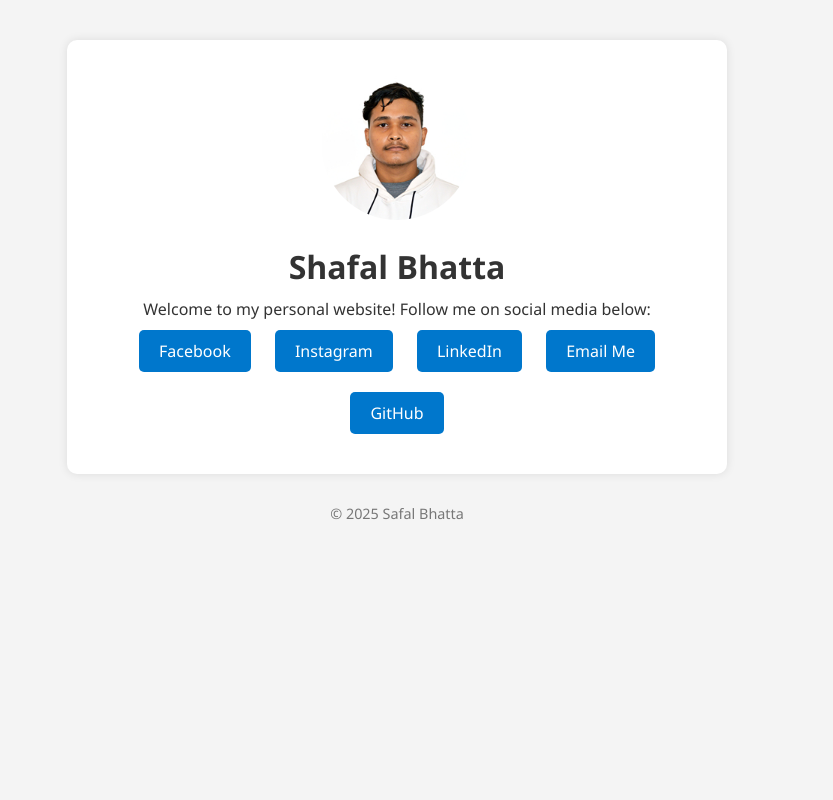
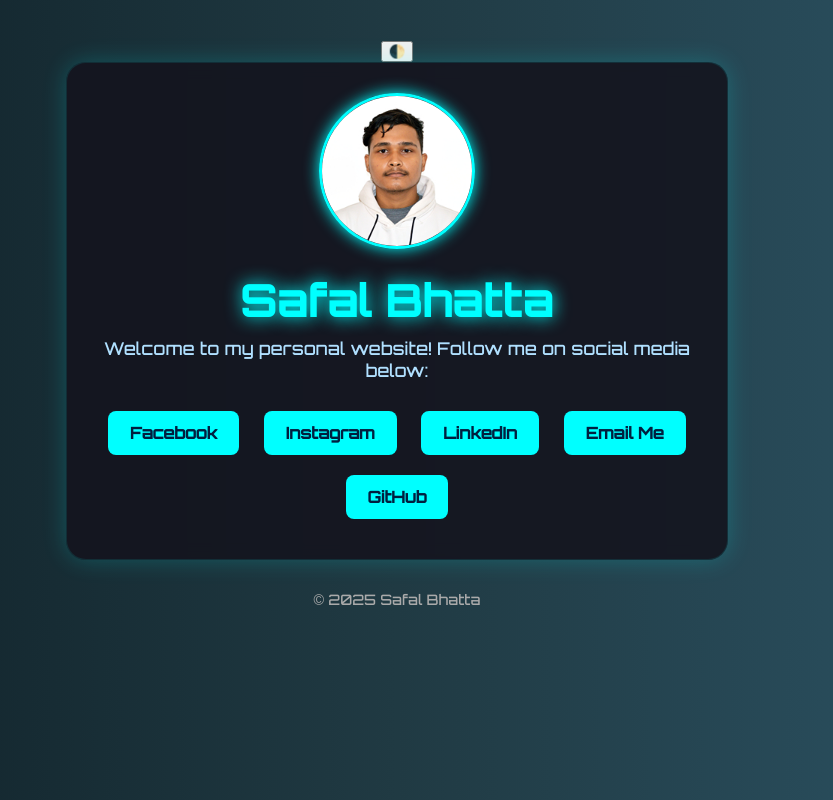
Before and after one commit to SafalB1148/shafalbhatta.github.io, a plain HTML site: page index.html in a window 1280 px wide. Shown: the whole page, without its empty margins (243-1076 px from the left). Drawn offline with Linux system fonts and the light colour scheme.

Commit message:
Implement theme toggle functionality

```diff
--- a/index.html
+++ b/index.html
@@ -5,11 +5,16 @@
   <meta name="viewport" content="width=device-width, initial-scale=1.0"/>
   <title>Safal Bhatta</title>
   <link rel="stylesheet" href="style.css" />
+  <link href="https://fonts.googleapis.com/css2?family=Orbitron:wght@500&display=swap" rel="stylesheet">
 </head>
 <body>
+  <div class="toggle-container">
+    <button id="toggle-theme">🌓</button>
+  </div>
+
   <div class="container">
-<img src="safal2.JPG" alt="Shafal Bhatta" class="avatar" />
-    <h1>Shafal Bhatta</h1>
+    <img src="safal2.jpg" alt="safalbhatta" class="avatar" />
+    <h1>Safal Bhatta</h1>
     <p>Welcome to my personal website! Follow me on social media below:</p>
     <div class="links">
       <a href="https://facebook.com/safal.bhatta.1" target="_blank">Facebook</a>
@@ -19,6 +24,9 @@
       <a href="https://github.com/Safalbhatta" target="_blank">GitHub</a>
     </div>
   </div>
+
   <footer>&copy; 2025 Safal Bhatta</footer>
+
+  <script src="script.js"></script>
 </body>
 </html>
--- /dev/null
+++ b/script.js
@@ -0,0 +1,23 @@
+document.addEventListener("DOMContentLoaded", () => {
+    const toggleButton = document.getElementById("toggle-theme");
+    const body = document.body;
+
+    // Check if the theme preference is saved in localStorage
+    const savedTheme = localStorage.getItem("theme");
+    if (savedTheme) {
+      body.classList.add(savedTheme); // Apply saved theme on load
+    }
+
+    // Toggle between dark and light themes
+    toggleButton.addEventListener("click", () => {
+      body.classList.toggle("dark-theme");
+      body.classList.toggle("light-theme");
+
+      // Save the current theme in localStorage
+      if (body.classList.contains("dark-theme")) {
+        localStorage.setItem("theme", "dark-theme");
+      } else {
+        localStorage.setItem("theme", "light-theme");
+      }
+    });
+  });
--- a/style.css
+++ b/style.css
@@ -1,61 +1,118 @@
-/* Reset some default styles */
+@import url('https://fonts.googleapis.com/css2?family=Orbitron:wght@500&display=swap');
+
 body, h1, p, a {
   margin: 0;
   padding: 0;
-    font-family: 'Segoe UI', Tahoma, Geneva, Verdana, sans-serif;
+  font-family: 'Orbitron', sans-serif;
 }
 
-  /* Set background and text styling */
 body {
-    background-color: #f4f4f4;
-    color: #333;
+  background: linear-gradient(to right, #0f2027, #203a43, #2c5364);
+  color: #e0f7ff;
   text-align: center;
   padding: 40px;
+  overflow-x: hidden;
 }
 
-  /* Container styling */
+/* Container */
 .container {
   max-width: 600px;
   margin: auto;
-    background-color: white;
+  background: rgba(20, 20, 30, 0.9);
   padding: 30px;
-    border-radius: 10px;
-    box-shadow: 0 0 10px rgba(0, 0, 0, 0.1);
+  border-radius: 20px;
+  box-shadow: 0 0 25px rgba(0, 255, 255, 0.2);
+  backdrop-filter: blur(8px);
+  border: 1px solid rgba(0, 255, 255, 0.1);
+  animation: floatIn 1s ease-out;
 }
 
-  /* Profile image */
+/* Avatar */
 .avatar {
   width: 150px;
   height: 150px;
   border-radius: 50%;
   object-fit: cover;
   margin-bottom: 20px;
+  border: 3px solid #00ffff;
+  box-shadow: 0 0 15px #00ffff;
+  transition: transform 0.4s ease;
+}
+.avatar:hover {
+  transform: scale(1.05) rotate(1deg);
 }
 
-  /* Name heading */
+/* Heading */
 h1 {
   margin-bottom: 10px;
+  color: #00ffff;
+  font-size: 2.7rem;
+  letter-spacing: 1px;
+  animation: glow 2s infinite alternate;
 }
 
-  /* Links styling */
+/* Description */
+p {
+  margin-bottom: 20px;
+  font-size: 1.1rem;
+  color: #b0e0ff;
+}
+
+/* Social links */
 .links a {
   display: inline-block;
   margin: 10px;
-    padding: 10px 20px;
+  padding: 12px 22px;
   text-decoration: none;
-    color: white;
-    background-color: #0077cc;
-    border-radius: 5px;
-    transition: background-color 0.3s;
+  font-weight: bold;
+  color: #001f3f;
+  background: #00ffff;
+  border-radius: 8px;
+  transition: all 0.3s ease-in-out;
 }
 
 .links a:hover {
-    background-color: #005fa3;
+  background: #00aaff;
+  color: white;
+  box-shadow: 0 0 10px #00ffff;
+  transform: scale(1.05);
 }
 
 /* Footer */
 footer {
   margin-top: 30px;
   font-size: 0.9em;
-    color: #777;
+  color: #aaa;
 }
+
+/* Animations */
+@keyframes glow {
+  from {
+    text-shadow: 0 0 5px #00ffff;
+  }
+  to {
+    text-shadow: 0 0 20px #00ffff;
+  }
+}
+
+@keyframes floatIn {
+  from {
+    transform: translateY(20px);
+    opacity: 0;
+  }
+  to {
+    transform: translateY(0);
+    opacity: 1;
+  }
+}
+/* Light Theme */
+.light-theme {
+  background: linear-gradient(to right, #fff, #f1f1f1);
+  color: #333;
+}
+
+/* Dark Theme (existing theme) */
+.dark-theme {
+  background: linear-gradient(to right, #0f2027, #203a43, #2c5364);
+  color: #e0f7ff;
+}
```
Lines whose indentation alone changed are shown as unchanged.
